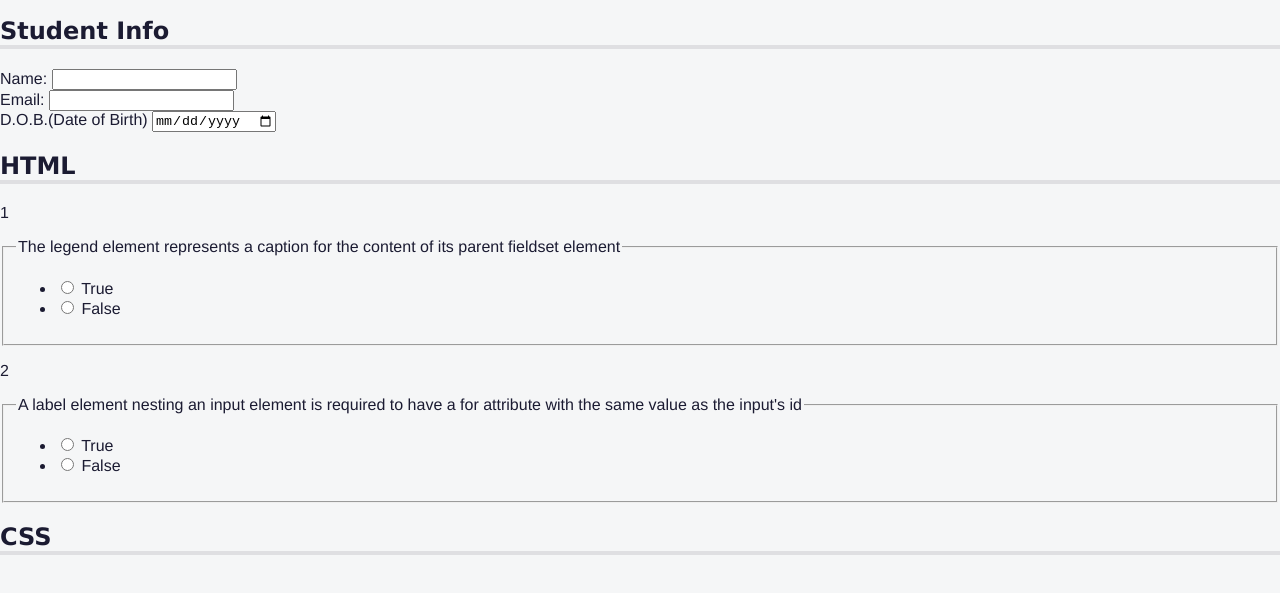
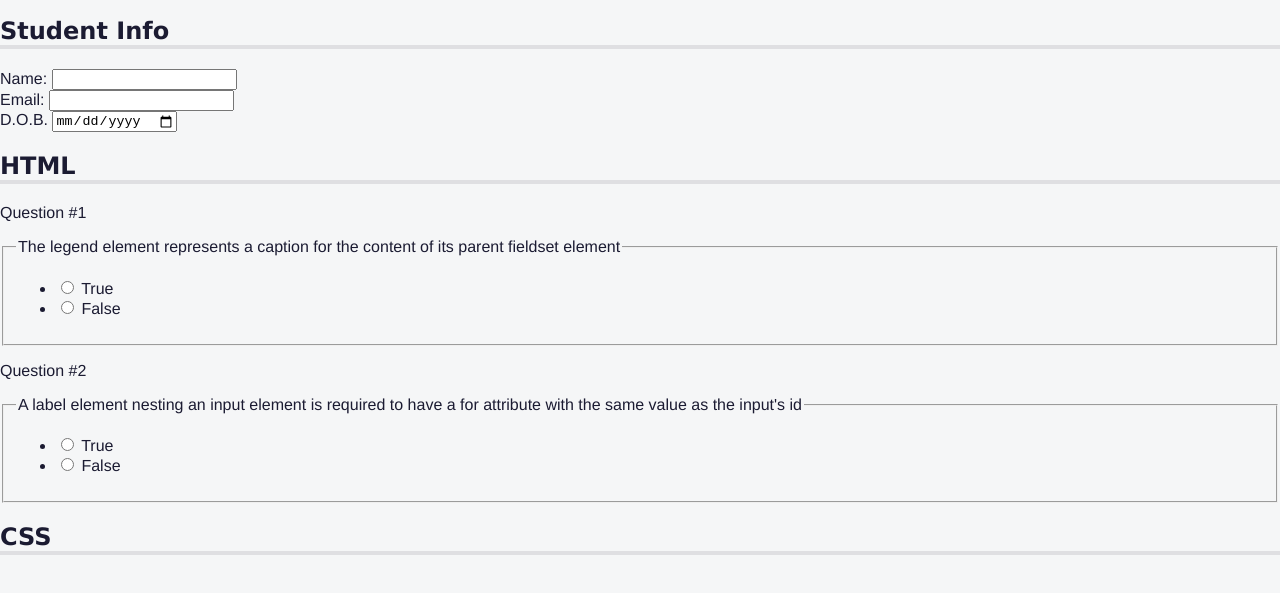
Before and after one commit to rrenattavs/studies-projects, a website: page scripts/mini_projects/HTML-CSS-Quiz/index.html in a window 1280 px wide. Shown: the part 53-646 px from the top of the page. Drawn offline with Linux system fonts and the light colour scheme.

Commit message:
style update

```diff
--- a/scripts/mini_projects/HTML-CSS-Quiz/styles.css
+++ b/scripts/mini_projects/HTML-CSS-Quiz/styles.css
@@ -35,9 +35,26 @@ body {
     justify-content: space-evenly;
   }
 
-  h1,h2{
-    font-family: Verdana, sans-serif;
+  h1,
+  h2 {
+    font-family: Verdana, Tahoma;
   }
-  h2{
+
+  h2 {
     border-bottom: 4px solid #dfdfe2;
   }
+
+  p::before{
+    content: "Question #";
+  }
+  .sr-only {
+    position: absolute;
+    width: 1px;
+    height: 1px;
+    padding: 0;
+    margin: -1px;
+    overflow: hidden;
+    clip: rect(0, 0, 0, 0);
+    white-space: nowrap;
+    border: 0;
+  }
```
